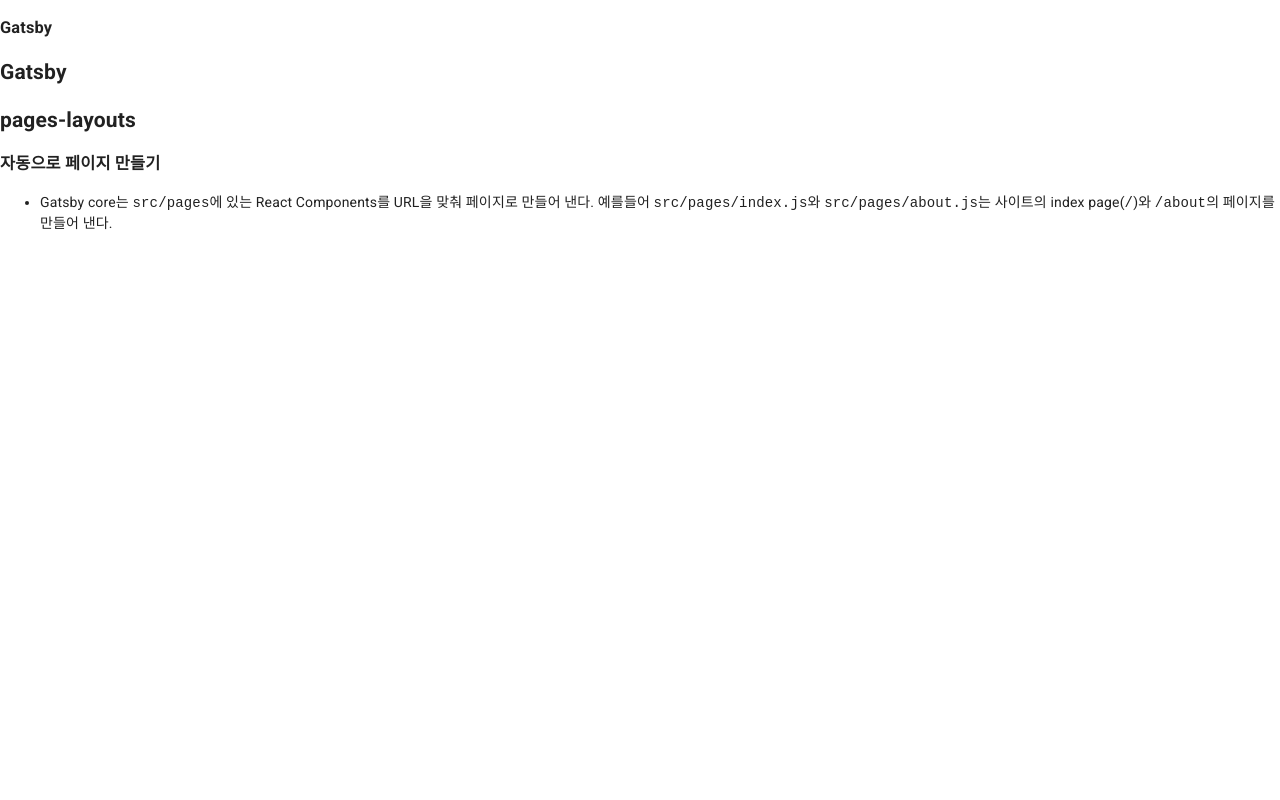
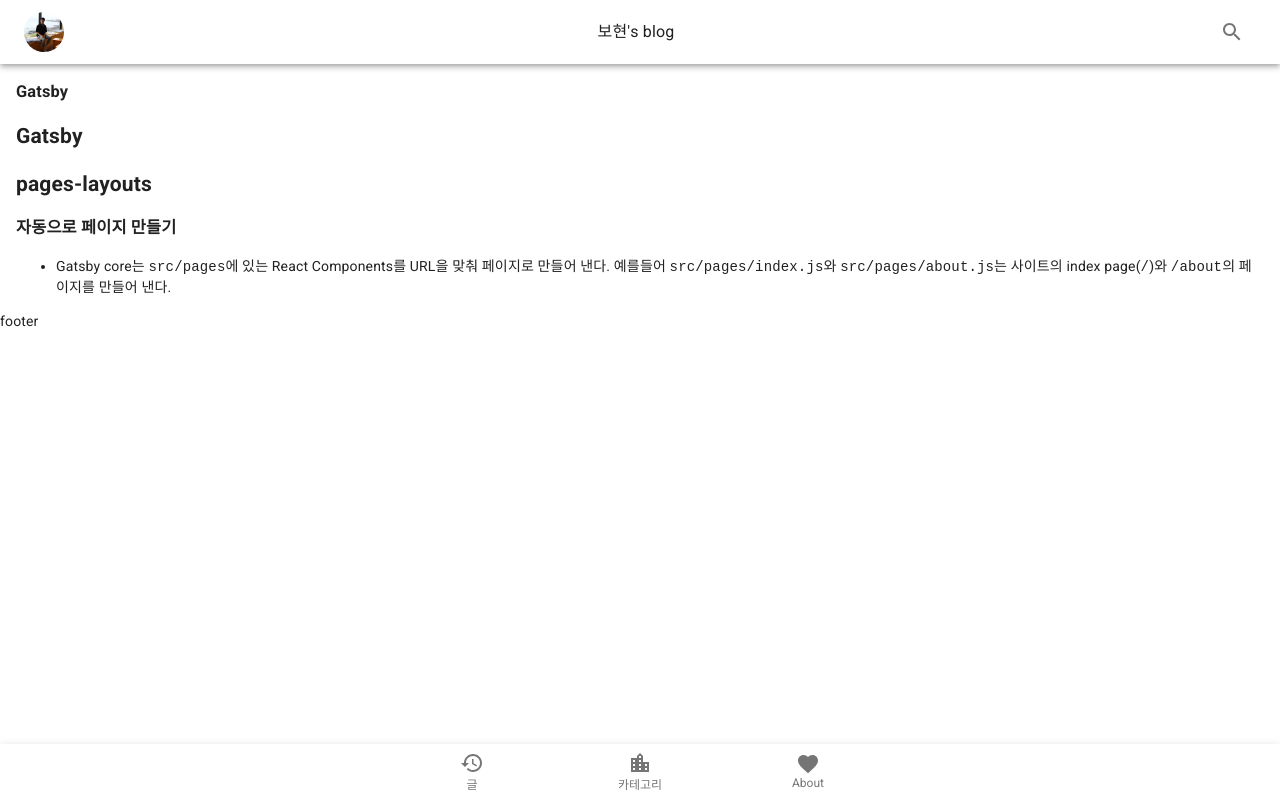
Before and after one commit to ktseo41/nextjs-blog2, a Next.js app: page /posts/Gatsby in a window 1280 px wide. Built offline with nearby package versions, Linux system fonts and the light colour scheme.

Commit message:
feat: bottom navigation을 추가 및 스타일링
-  맨 하단에 위치하도록 스타일링
-  module.css를 사용하지 않고 material 식 스타일링으로 변경했다.

```diff
--- a/components/Layout.tsx
+++ b/components/Layout.tsx
@@ -1,26 +1,42 @@
 import React from "react";
-import Head from "next/head";
-import styles from "./layout.module.css";
 import TopAppBar from "./TopAppBar";
-import { Container } from "@material-ui/core";
+import {
+  BottomNavigation,
+  BottomNavigationAction,
+  Container,
+  makeStyles,
+  Paper,
+} from "@material-ui/core";
+import { Favorite, LocationCity, Restore } from "@material-ui/icons";
+
+const useStyles = makeStyles({
+  bottomNavigation: {
+    width: "100%",
+    position: "fixed",
+    bottom: 0,
+  },
+  body: {
+    margin: "0px 16px",
+  },
+});
 
 export default function Layout({ children }) {
+  const classes = useStyles();
   return (
-    // <div className={styles.container}>
-      <Container disableGutters={true}>
-        <TopAppBar />
-        <Head>
-          <link
-            rel="shortcut icon"
-            href="/noun_Whale Tail_3413920.ico"
-            type="image/x-icon"
-          />
-          <title>bohyeon blog</title>
-        </Head>
-        <header className={styles.header}>
-          <h2>안녕하세요</h2>
-        </header>
-        <section className={styles.body}>{children}</section>
-      </Container>
+    <Container disableGutters={true}>
+      <TopAppBar />
+      <section className={classes.body}>{children}</section>
+      <footer>footer</footer>
+      {/* 기본적으로 하단 fixed가 아니라서 구글 뉴스를 보니 position fixed를 했음. 구글링도 유사하게 답 */}
+      {/* 기본 elevation이 되있지 않아 찾아보니 :  You can wrap the BottomNavigation with a Paper component, it has an elevation property. */}
+      {/* 출처 : https://github.com/mui-org/material-ui/issues/13953 */}
+      <Paper className={classes.bottomNavigation} elevation={3}>
+        <BottomNavigation>
+          <BottomNavigationAction showLabel={true} label="글" icon={<Restore />} />
+          <BottomNavigationAction showLabel={true} label="카테고리" icon={<LocationCity />} />
+          <BottomNavigationAction showLabel={true} label="About" icon={<Favorite />} />
+        </BottomNavigation>
+      </Paper>
+    </Container>
   );
 }
--- a/pages/_app.tsx
+++ b/pages/_app.tsx
@@ -4,6 +4,7 @@
 import { ThemeProvider } from "@material-ui/core/styles";
 import CssBaseline from "@material-ui/core/CssBaseline";
 import theme from "../styles/theme";
+import Layout from "../components/Layout";
 
 export default function MyApp(props) {
   const { Component, pageProps } = props;
@@ -19,16 +20,23 @@
   return (
     <React.Fragment>
       <Head>
-        <title>My page</title>
         <meta
           name="viewport"
           content="minimum-scale=1, initial-scale=1, width=device-width"
         />
+        <link
+          rel="shortcut icon"
+          href="/noun_Whale Tail_3413920.ico"
+          type="image/x-icon"
+        />
+        <title>보현's blog</title>
       </Head>
       <ThemeProvider theme={theme}>
         {/* CssBaseline kickstart an elegant, consistent, and simple baseline to build upon. */}
         <CssBaseline />
-        <Component {...pageProps} />
+        <Layout>
+          <Component {...pageProps} />
+        </Layout>
       </ThemeProvider>
     </React.Fragment>
   );
--- a/pages/index.tsx
+++ b/pages/index.tsx
@@ -5,7 +5,7 @@
 
 export default function Home({ ids }) {
   return (
-    <Layout>
+    <>
       {ids.map(({ params: { id } }, idx) => {
         return (
           <div key={idx}>
@@ -15,7 +15,7 @@
           </div>
         );
       })}
-    </Layout>
+    </>
   );
 }
 
--- a/pages/posts/[id].tsx
+++ b/pages/posts/[id].tsx
@@ -1,12 +1,25 @@
+import { makeStyles } from "@material-ui/core";
 import React from "react";
 import { getAllPostIds, getPostDatasFromId } from "../../lib/posts";
 
+const useStyles = makeStyles({
+  markedBody: {
+    wordBreak: "break-word",
+  },
+});
+
+
 export default function Post({ id, processedContent }) {
+  const classes = useStyles();
+
   return (
-    <div>
+    <>
       <h3>{id}</h3>
-      <div dangerouslySetInnerHTML={{ __html: processedContent }}></div>
-    </div>
+      <div
+          className={classes.markedBody}
+          dangerouslySetInnerHTML={{ __html: processedContent }}
+      ></div>
+    </>
   );
 }
 
```
Also changed, not shown: components/layout.module.css (deleted, +0 -14 lines).
